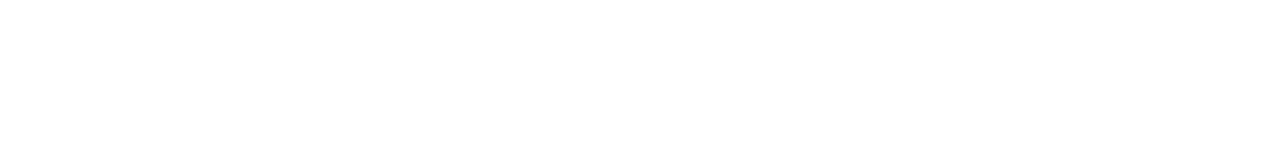
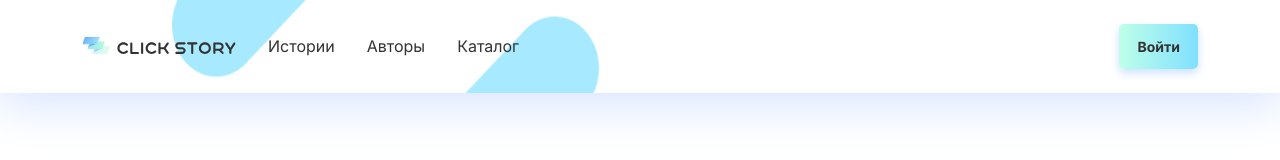
Before and after one commit to ElmurzayevXondamir/click-story-practic-two-, a plain HTML site: page index.html in a window 1280 px wide. Drawn offline with nearby package versions, Linux system fonts and the light colour scheme.

Commit message:
header section finished

```diff
--- a/css/style.css
+++ b/css/style.css
@@ -1,3 +1,9 @@
+/* colors */
+:root {
+  --dark-grey: #333;
+  --gradient: linear-gradient(90deg, #BEFFE8 0%, #80E0FF 100%);
+}
+
 /* Core style */
 html {
   box-sizing: border-box;
@@ -54,4 +60,64 @@ a:focus {
   overflow: hidden;
 }
 
-/* Header start */
+.navbar,
+.navbar-expand-lg{
+  padding-top: 0;
+  padding-bottom: 0;
+}
+
+.navbar-brand {
+  padding-top: 0;
+  padding-bottom: 0;
+  margin-right: 0;
+}
+
+.btn {
+  border-radius: 5px;
+  background: var(--gradient);
+  border: none;
+  box-shadow: 0px 4px 10px 0px #CEE0FF;
+  padding: 12px 18px;
+  color: var(--dark-grey);
+  font-size: 14px;
+  font-weight: 700;
+}
+.btn:hover {
+  background: linear-gradient(90deg, #80E0FF 0%, #BEFFE8 100%);
+}
+
+/* header start */
+.header {
+  position: fixed;
+  width: 100%;
+  top: 0;
+  box-shadow: 0px 7px 50px 5px #D7E4FF;
+  background: url(../images/header-bg.png), #fff;
+  padding: 24px 0;
+  background-repeat: no-repeat;
+  background-position: bottom;
+  background-size: 90% 100%;
+  background-position: 3px 0px;
+}
+
+.header .navbar-expand-lg .navbar-nav .nav-link {
+padding: 0;
+margin-left: 32px;
+color: var(--dark-grey);
+font-size: 16px;
+line-height: 140%;
+}
+
+/* media query start */
+@media (min-width: 1440px) {
+  .container,
+  .container-lg,
+  .container-md,
+  .container-sm,
+  .container-xl,
+  .container-xxl{
+    max-width: 1170px;
+    padding-left: 0;
+    padding-right: 0;
+  }
+}
--- a/index.html
+++ b/index.html
@@ -7,7 +7,7 @@
     <!-- inter font css -->
     <link rel="stylesheet" href="fonts/inter/stylesheet.css">
     <!-- bootstrap css -->
-    <link rel="stylesheet" href="libs/bootstrap.min.css.map">
+    <link rel="stylesheet" href="libs/bootstrap.min.css">
     <!-- normalize css -->
     <link rel="stylesheet" href="css/normalize.css">
     <!-- custom css -->
@@ -19,11 +19,36 @@
 
     <!-- header section start -->
     <header class="header">
-
+      <nav class="navbar navbar-expand-lg">
+        <div class="container">
+          <a class="navbar-brand" href="#!">
+            <img src="images/icons/logo.svg" alt="logo">
+          </a>
+          <button class="navbar-toggler" type="button" data-bs-toggle="collapse" data-bs-target="#navbarSupportedContent" aria-controls="navbarSupportedContent" aria-expanded="false" aria-label="Toggle navigation">
+            <span class="navbar-toggler-icon"></span>
+          </button>
+          <div class="collapse navbar-collapse" id="navbarSupportedContent">
+            <ul class="navbar-nav me-auto mb-2 mb-lg-0">
+              <li class="nav-item">
+                <a class="nav-link" aria-current="page" href="#!">Истории</a>
+              </li>
+              <li class="nav-item">
+                <a class="nav-link" href="#!">Авторы</a>
+              </li>
+              <li class="nav-item">
+                <a class="nav-link" href="#!">Каталог</a>
+              </li>
+            </ul>
+            <form class="d-flex">
+              <button class="btn" type="button">Войти</button>
+            </form>
+          </div>
+        </div>
+      </nav>
     </header>
 
     <!-- main -->
-  <main class="main">
+    <main>
 
 
 
@@ -35,6 +60,7 @@
   </div>
 
 <!-- bootstrap js -->
-<script src="libs/bootstrap.min.js.map"></script>
+<script src="libs/bootstrap.min.js"></script>
+
 </body>
 </html>
```
Also changed, not shown: images/header-bg.png (added), images/icons/logo.svg (added), libs/bootstrap.min.css (added), libs/bootstrap.min.js (added). Lines whose indentation alone changed are shown as unchanged.
